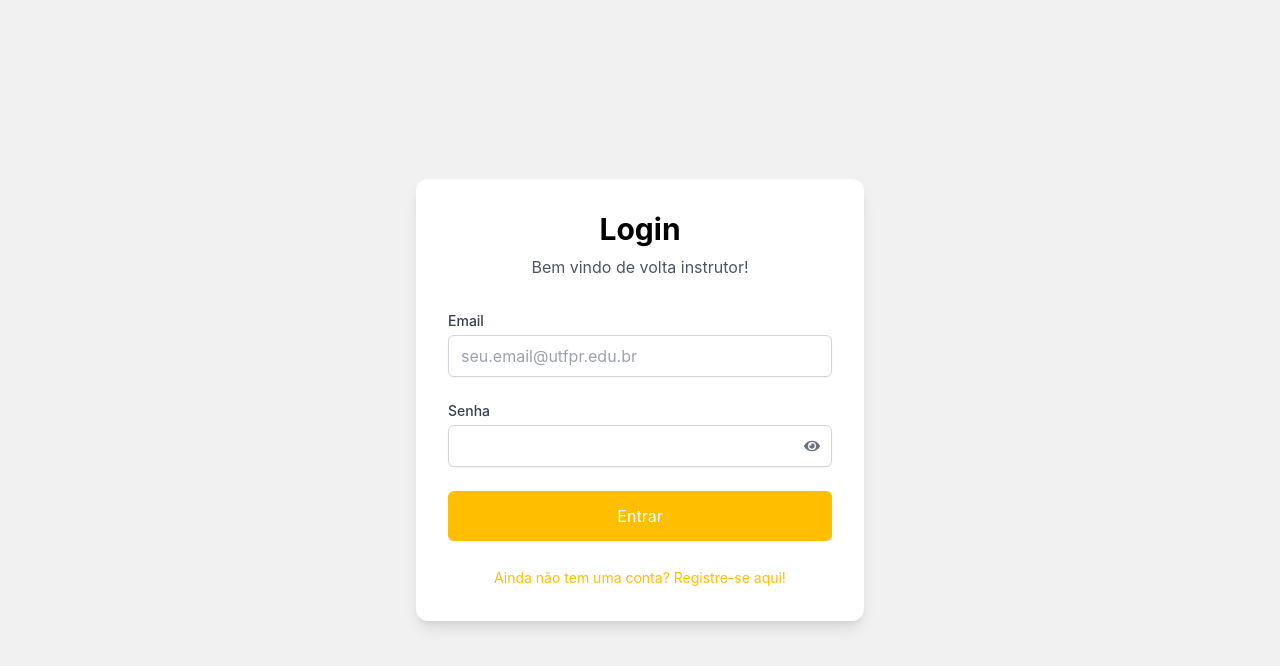
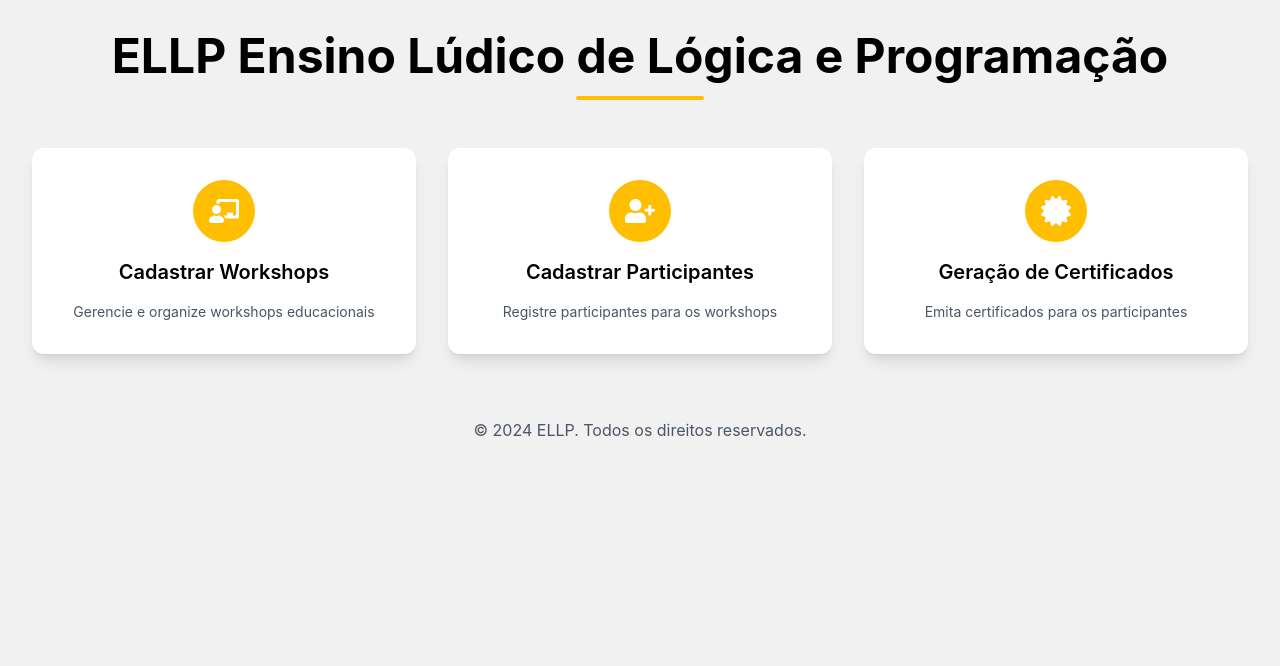
Before and after one commit to gabrielfurtadon/Oficina2UI, a React (Create React App) app in the folder oficina-2-ui/: page /homepage in a window 1280 px wide. Shown: the top 666 px of the page. Built offline with nearby package versions, Linux system fonts and the light colour scheme.

Commit message:
adição do redirect para uma home default

```diff
--- a/oficina-2-ui/package.json
+++ b/oficina-2-ui/package.json
@@ -3,9 +3,11 @@
   "version": "0.1.0",
   "private": true,
   "dependencies": {
+    "framer-motion": "^11.12.0",
     "react": "^18.3.1",
     "react-dom": "^18.3.1",
     "react-icons": "^5.3.0",
+    "react-router-dom": "^7.0.1",
     "react-scripts": "5.0.1",
     "web-vitals": "^2.1.4"
   },
--- a/oficina-2-ui/src/App.js
+++ b/oficina-2-ui/src/App.js
@@ -1,11 +1,17 @@
 import React from "react";
+import { BrowserRouter as Router, Routes, Route } from "react-router-dom";
 import AuthPage from "../src/pages/AuthPage";
+import Homepage from "../src/pages/HomePage";
 
 const App = () => {
   return (
-    <div>
-      <AuthPage />
-    </div>
+    <Router>
+      <Routes>
+        <Route path="/" element={<AuthPage />} />
+
+        <Route path="/homepage" element={<Homepage />} />
+      </Routes>
+    </Router>
   );
 };
 
--- /dev/null
+++ b/oficina-2-ui/src/pages/HomePage.js
@@ -0,0 +1,77 @@
+import React, { useState } from "react";
+import { motion } from "framer-motion";
+import { FaUserPlus, FaChalkboardTeacher, FaCertificate } from "react-icons/fa";
+
+const Homepage = () => {
+  const [activeButton, setActiveButton] = useState(null);
+
+  const buttons = [
+    {
+      id: 1,
+      title: "Cadastrar Workshops",
+      icon: <FaChalkboardTeacher className="text-3xl" />,
+      description: "Gerencie e organize workshops educacionais"
+    },
+    {
+      id: 2,
+      title: "Cadastrar Participantes",
+      icon: <FaUserPlus className="text-3xl" />,
+      description: "Registre participantes para os workshops"
+    },
+    {
+      id: 3,
+      title: "Geração de Certificados",
+      icon: <FaCertificate className="text-3xl" />,
+      description: "Emita certificados para os participantes"
+    }
+  ];
+
+  return (
+    <div className="min-h-screen bg-[#f1f1f1] px-4 py-8 md:px-8">
+      <motion.div
+        initial={{ opacity: 0, y: -20 }}
+        animate={{ opacity: 1, y: 0 }}
+        transition={{ duration: 0.5 }}
+        className="container mx-auto"
+      >
+        <header className="mb-12 text-center">
+          <h1 className="text-3xl md:text-4xl lg:text-5xl font-bold text-[#000000] mb-4">
+            ELLP Ensino Lúdico de Lógica e Programação
+          </h1>
+          <div className="h-1 w-32 bg-[#FFBE00] mx-auto rounded-full"></div>
+        </header>
+
+        <div className="grid grid-cols-1 md:grid-cols-2 lg:grid-cols-3 gap-8">
+          {buttons.map((button) => (
+            <motion.button
+              key={button.id}
+              whileHover={{ scale: 1.02 }}
+              whileTap={{ scale: 0.98 }}
+              className={`p-8 rounded-xl bg-white shadow-lg transform transition-all duration-300 hover:shadow-xl focus:outline-none focus:ring-2 focus:ring-[#FFBE00] focus:ring-opacity-50 ${activeButton === button.id ? "border-2 border-[#FFBE00]" : ""}`}
+              onClick={() => setActiveButton(button.id)}
+              aria-label={button.title}
+            >
+              <div className="flex flex-col items-center space-y-4">
+                <div className="p-4 bg-[#FFBE00] rounded-full text-white">
+                  {button.icon}
+                </div>
+                <h2 className="text-xl font-semibold text-[#000000] text-center">
+                  {button.title}
+                </h2>
+                <p className="text-gray-600 text-center text-sm">
+                  {button.description}
+                </p>
+              </div>
+            </motion.button>
+          ))}
+        </div>
+
+        <footer className="mt-16 text-center text-gray-600">
+          <p>© 2024 ELLP. Todos os direitos reservados.</p>
+        </footer>
+      </motion.div>
+    </div>
+  );
+};
+
+export default Homepage;
--- a/oficina-2-ui/src/pages/LoginPage.js
+++ b/oficina-2-ui/src/pages/LoginPage.js
@@ -1,11 +1,13 @@
 import React, { useState } from "react";
 import { FaEye, FaEyeSlash, FaSpinner } from "react-icons/fa";
+import { useNavigate } from "react-router-dom";
 
 const LoginPage = ({ onSwitch }) => {
   const [formData, setFormData] = useState({ email: "", password: "" });
   const [showPassword, setShowPassword] = useState(false);
   const [loading, setLoading] = useState(false);
   const [errors, setErrors] = useState({});
+  const navigate = useNavigate();
 
   const validateEmail = (email) => {
     const regex = /^[A-Z0-9._%+-]+@utfpr\.edu\.br$/i;
@@ -61,6 +63,8 @@ const LoginPage = ({ onSwitch }) => {
       }
 
       const data = await response.json();
+
+      navigate("/homepage");
 
     } catch (error) {
       alert(error.message);
```
Also changed, not shown: 1 other file (tests, documents, lock files or other folders).
